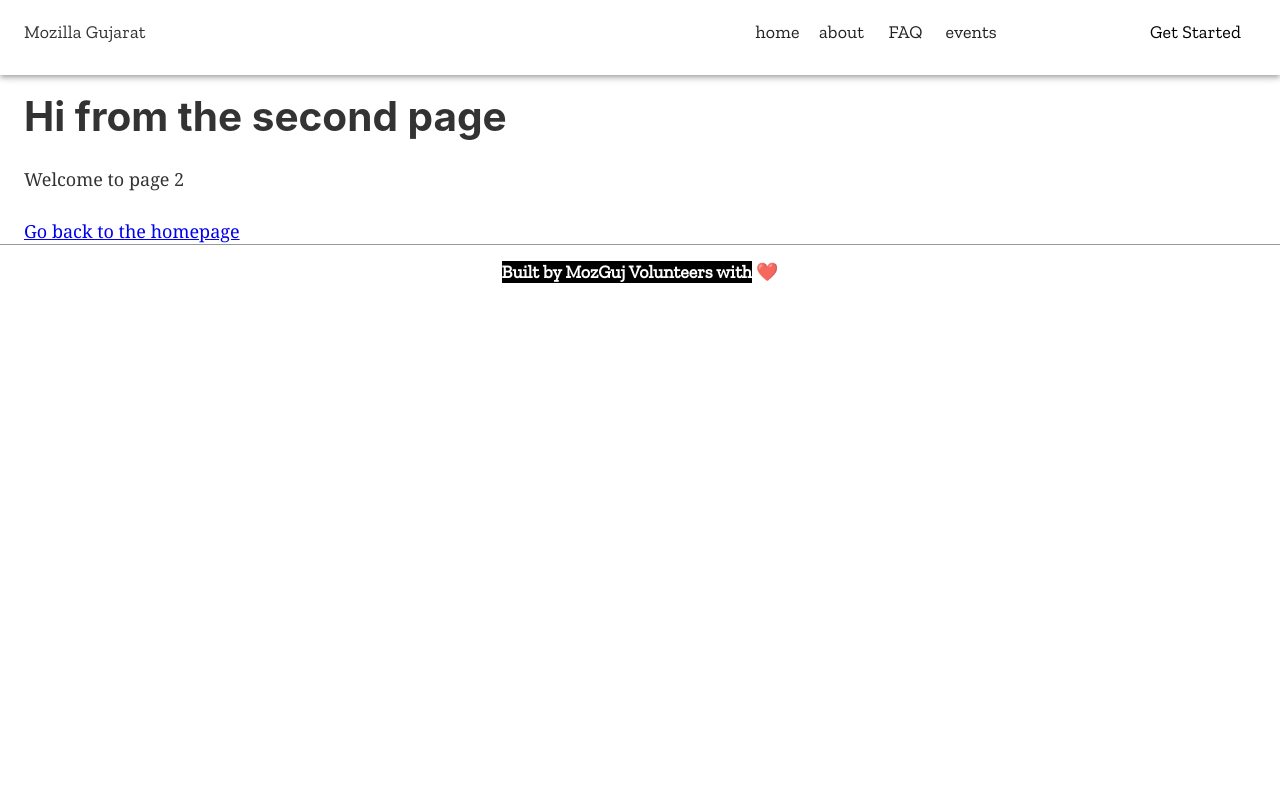
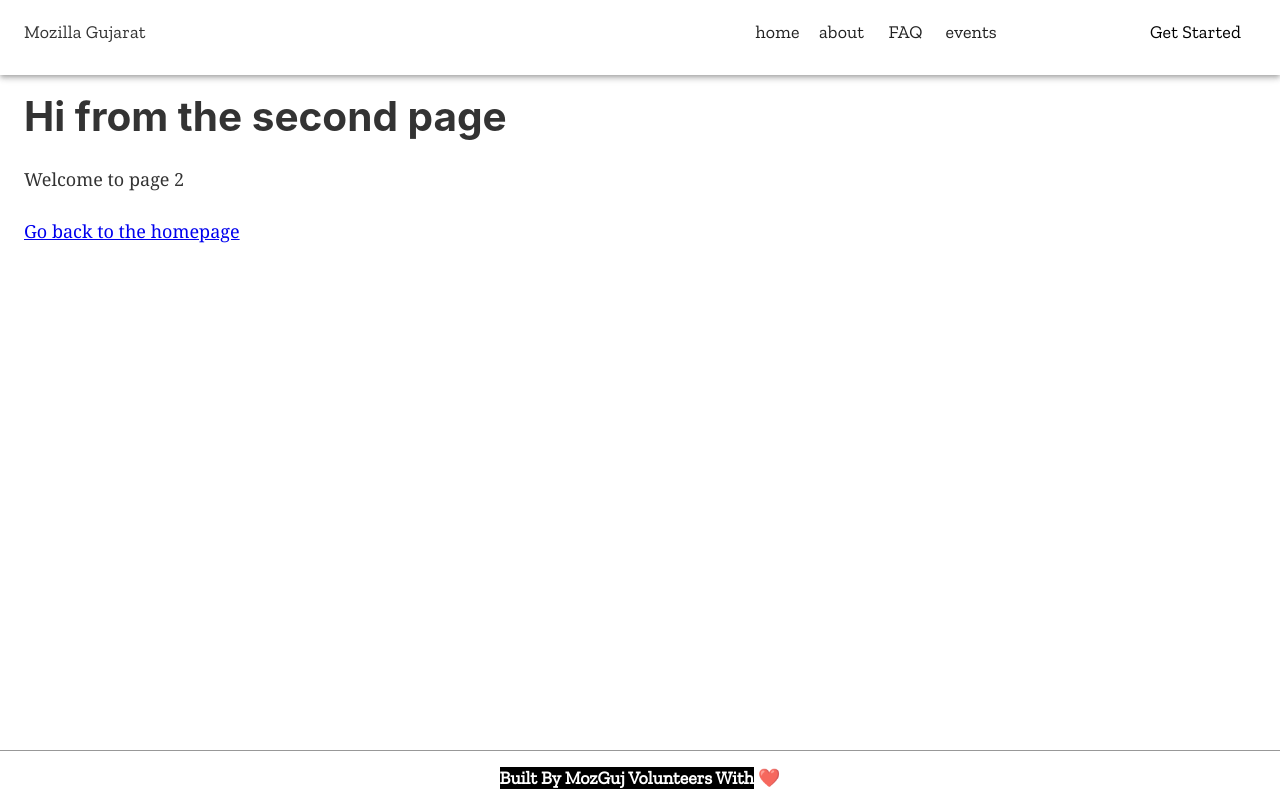
Before and after one commit to harshil1712/mozguj, a Gatsby site: page /page-2 in a window 1280 px wide. Built offline with nearby package versions, Linux system fonts and the light colour scheme; Gatsby itself is replaced by a stand-in of ours.

Commit message:
Fixes footer positioning

```diff
--- a/src/components/footer.js
+++ b/src/components/footer.js
@@ -6,9 +6,12 @@ const FooterPaper = styled.div`
   border-top: 1px solid #989898;
   text-align: center;
   height: 50px;
-  text-transform: "capitalize";
+  text-transform: capitalize;
   font-size: 18px;
   font-family: "Zilla Slab";
+  bottom: 0px;
+  position: absolute;
+  width: 100%;
 `
 
 const Footer = () => (
```
